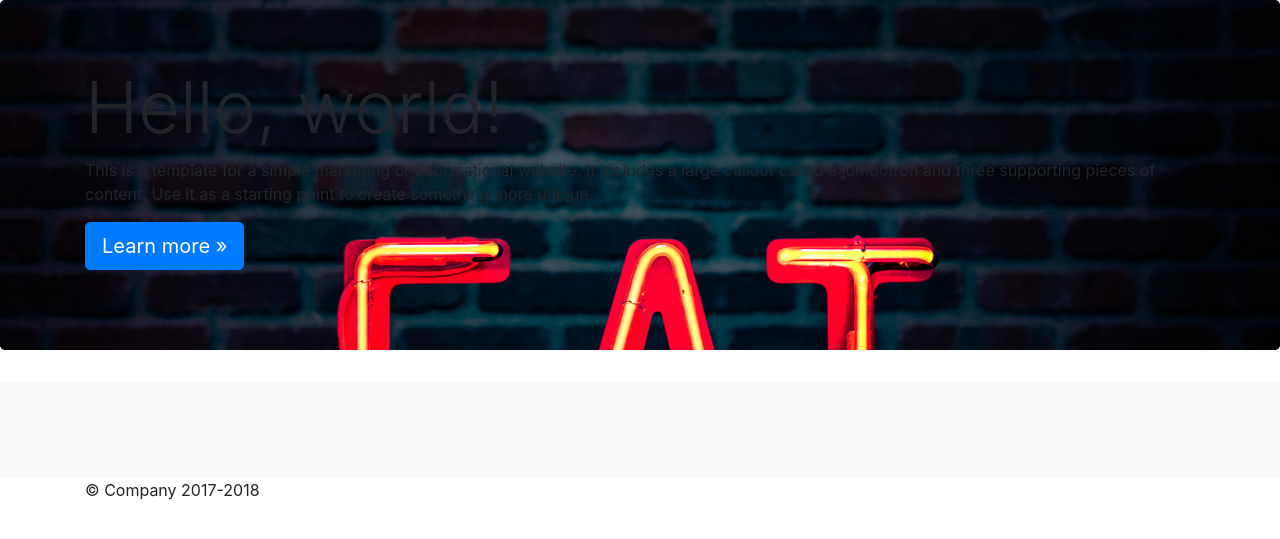
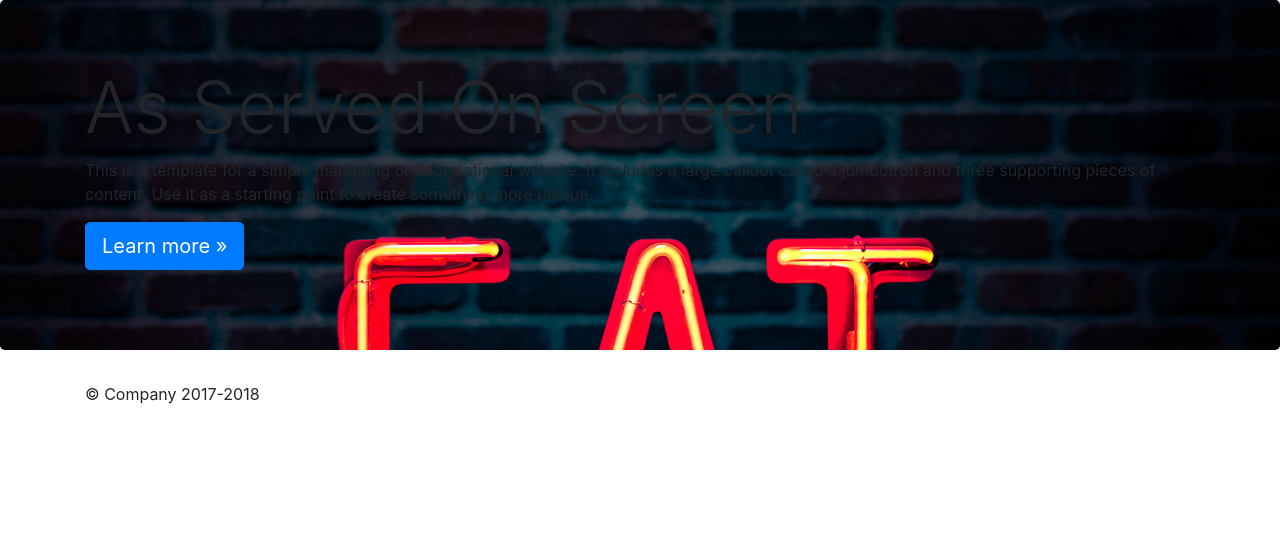
Before and after one commit to corkyw10/as_served_on_screen, a Symfony app: template templates/jumbo.html.twig in a window 1280 px wide. Shown: the part 56-595 px from the top of the page. Run offline with Twig, Linux system fonts and the light colour scheme; the template is opened without the code that fills it, so the values that code supplies are empty; some libraries are stand-ins or nearby versions.

Commit message:
Film list replaced with block content
jumbo can now be used as a base template for list render pages

```diff
--- a/templates/jumbo.html.twig
+++ b/templates/jumbo.html.twig
@@ -53,39 +53,13 @@
         <!-- Main jumbotron for a primary marketing message or call to action -->
         <div class="jumbotron">
             <div class="container">
-            <h1 class="display-3">Hello, world!</h1>
+            <h1 class="display-3">As Served On Screen</h1>
             <p>This is a template for a simple marketing or informational website. It includes a large callout called a jumbotron and three supporting pieces of content. Use it as a starting point to create something more unique.</p>
             <p><a class="btn btn-primary btn-lg" href="#" role="button">Learn more &raquo;</a></p>
             </div>
         </div>
 
-        <div class="album py-5 bg-light">
-            <div class="container">
-
-              <div class="row">
-
-                {% if films %}
-                    {% for film in films %}
-
-                    <div class="col-md-4">
-                        <div class="card mb-4 shadow-sm">
-                        <img class="card-img-top" src="images/{{ film.imageUrl }}" alt="{{ film.title }} image">
-                        <div class="card-body">
-                            <h2 class="card-text">{{ film.title }}</h2>
-                            <div class="d-flex justify-content-between align-items-center">
-                                <button type="button" class="btn btn-outline-dark .btn-lg">Eat!</button>
-                            </div>
-                        </div>
-                        </div>
-                    </div>
-
-                {% endfor %}
-            {% endif %}
-
-                </div>
-            </div>
-
-        </div>
+        {% block content %}{% endblock %}
 
         </main>
 
```
